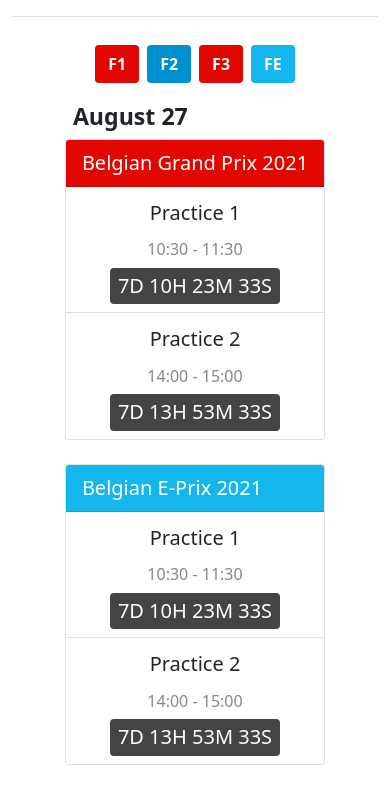
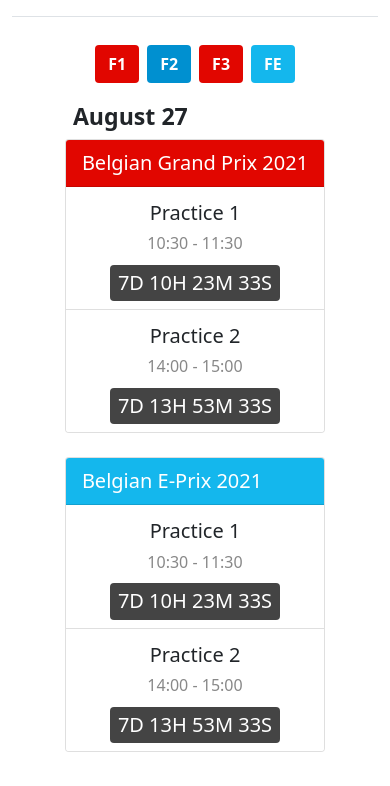
Before and after one commit to dfamonteiro/motorsport-schedule, a plain HTML site: page index.html in a window 390 px wide. Shown: the part 58-844 px from the top of the page. Drawn offline with nearby package versions, Linux system fonts and the light colour scheme.

Commit message:
Style polishing

```diff
--- a/style.css
+++ b/style.css
@@ -8,13 +8,12 @@
 }
 
 .session-name {
-    padding: 0.2rem 0.5rem;
+    margin: 0.2rem 0.5rem;
     float: left;
 }
 
 .time-span {
-    padding: 0.2rem 0.5rem;
-    vertical-align: -12%;
+    margin: 0.2rem 0.5rem;
 }
 
 .time-span {
@@ -25,13 +24,17 @@
     align-items: center;
 }
 
+.list-group-item {
+    padding: 0.5rem;
+}
+
 @media only screen and (max-width: 550px) {
     .countdown {
         margin-left: 0rem;
     }
 
     .time-span {
-        margin: 0.2rem 0rem;
+        margin: 0rem 0rem 0.6rem 0rem;
     }
 
     .list-group-item {
```
